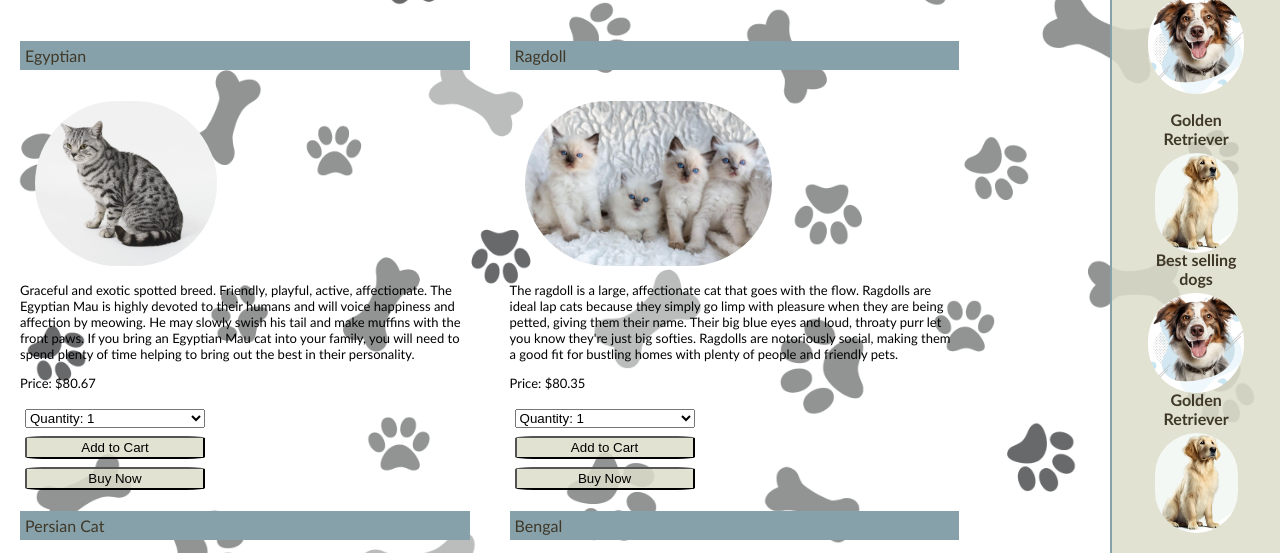
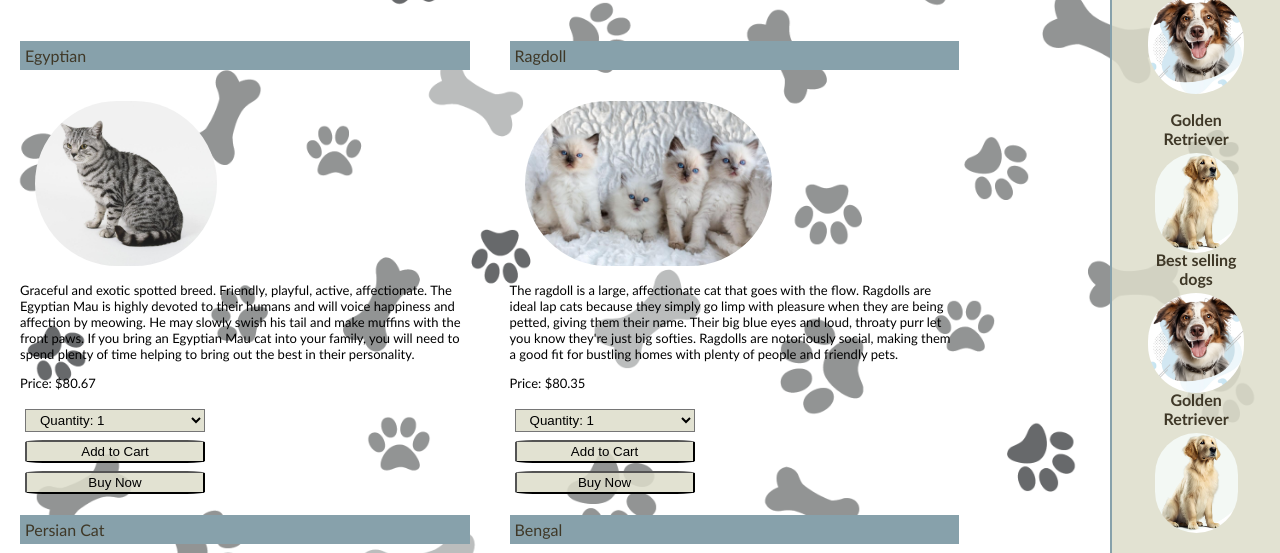
Before and after one commit to dptoala/ProjectWebSite, a plain HTML site: page productscats.html in a window 1280 px wide. Shown: the part 197-750 px from the top of the page. Drawn offline with Linux system fonts and the light colour scheme.

Commit message:
Update style.css

```diff
--- a/css/style.css
+++ b/css/style.css
@@ -216,6 +216,11 @@ p {
     padding: 2px 10px;
     border-radius: 10%;
     width: 180px;
+}
+
+.option-pr{
+  background-color: var(--p-bg-body-clr);
+  padding: 2px 10px;
 }
 
 .banner {
```
